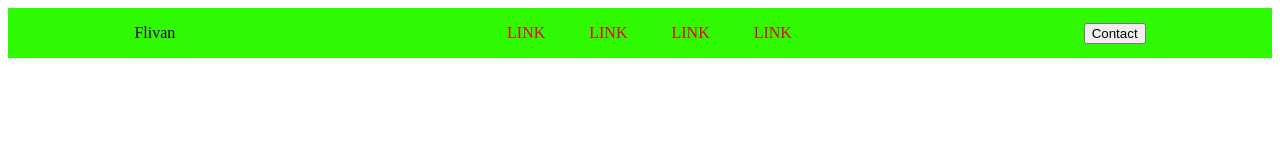
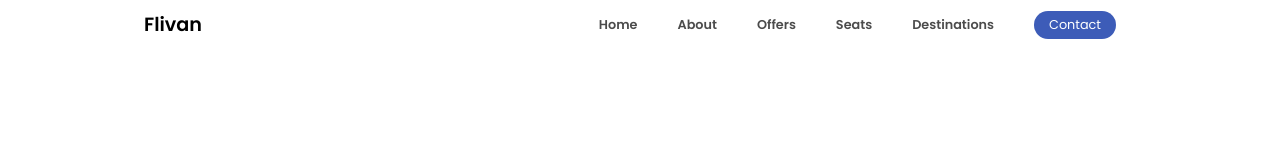
Before and after one commit to MerabetAbdelkarim/Template-one-html-css, a plain HTML site: page index.html in a window 1280 px wide. Drawn offline with Linux system fonts and the light colour scheme.

Commit message:
add navbar

```diff
--- a/index.html
+++ b/index.html
@@ -3,24 +3,45 @@
 <head>
     <meta charset="UTF-8">
     <meta name="viewport" content="width=device-width, initial-scale=1.0">
+    <meta name="viewport" content="width=device-width, initial-scale=1.0">
+    <link rel="preconnect" href="https://fonts.googleapis.com">
+    <link rel="preconnect" href="https://fonts.gstatic.com" crossorigin>
+    <link href="https://fonts.googleapis.com/css2?family=Poppins:wght@400;600&display=swap" rel="stylesheet">
     <link rel="stylesheet" href="style.css">
     <title>Document</title>
 </head>
 <body>
-    <div class="navbar">
+    <nav class="navbar">
         <div class="container">
             <div class="logo">
                 Flivan
             </div>
-            <ul>
-                <li><a href="#">Link</a></li>
-                <li><a href="#">Link</a></li>
-                <li><a href="#">Link</a></li>
-                <li><a href="#">Link</a></li>
+            <input type="checkbox" id="nav-toggle">
+            <label for="nav-toggle" class="nav-toggle-label">
+                <span class="bar-one"></span>
+                <span class="bar-two"></span>
+                <span class="bar-tree"></span>
+            </label>
+            <ul class="menu">
+                <li><a href="#">home</a></li>
+                <li><a href="#">About</a></li>
+                <li><a href="#">Offers</a></li>
+                <li><a href="#">Seats</a></li>
+                <li><a href="#">Destinations</a></li>
+                <li><button>Contact</button></li>
             </ul>
-            <button>Contact</button>
+
         </div>
-
-    </div>
+        <script>
+            document.getElementById('nav-toggle').addEventListener('click', function() {
+            var menu = document.querySelector('.menu');
+            menu.style.display = menu.style.display === 'flex' ? 'none' : 'flex';
+            });
+            document.getElementById('nav-toggle').addEventListener('click', function() {
+            var toggle = document.querySelector('.nav-toggle-label');
+            toggle.classList.toggle('click');
+            });
+        </script>
+    </nav>
 </body>
 </html>
--- a/style.css
+++ b/style.css
@@ -1,34 +1,134 @@
+* {
+    margin: 0;
+    padding: 0;
+    box-sizing: border-box;
+    font-family: "Poppins", sans-serif;
+    font-weight: 400;
+    font-style: normal;
+}
+:root {
+    --primary-color: #3d5cb8;
+    --primary-color-dark: #334c99;
+    --text-dark: #0f172a;
+    --text-light: #64748b;
+    --extra-light: #f1f5f9;
+    --white: #ffffff;
+    --max-width: 1200px;
+}
 .navbar{
-    background-color: #30fa03;
+    background-color: #fff;
+    padding: 10px 20px;
 }
 .navbar .container{
     margin: auto 10%;
     display: flex;
-    flex-direction: row;
     justify-content: space-between;
     align-items: center;
+}
+.navbar .logo{
+    font-size: 1.2rem;
+    font-weight: 600;
+    text-transform: capitalize;
+}
+.menu {
+    list-style: none;
+    display: flex;
+    align-items: center;
+    background-color: #fff;
 }
 .navbar ul li {
     list-style: none;
     display: inline-block;
     margin: 0 20px;
     position: relative;
+    font-size: 0.8rem;
+
 }
 .navbar ul li a{
     text-decoration: none;
-    color: #eb0000;
-    text-transform: uppercase;
+    color: #000000;
+    text-transform: capitalize;
+    opacity: 0.7;
+    font-weight: 600;
+    transition: all 0.3s;
 }
-.navbar ul li::after{
-    content: '';
+.navbar ul li a:hover{
+    opacity: 1;
+}
+.navbar button{
+    background-color: var(--primary-color);
+    border: none;
+    padding: 5px  15px;
+    border-radius: 15px;
+    color: #fff;
+    font-weight: 400;
+    font-size: 0.8rem;
+}
+
+#nav-toggle{
+    display: none;
+}
+.nav-toggle-label{
+    display: none;
+    cursor: pointer;
+}
+
+.nav-toggle-label span{
+    display: block;
+    width: 30px;
     height: 3px;
-    width: 0%;
-    background-color: #30fa03;
-    position: absolute;
-    left: 0;
-    bottom: -10px;
+    background-color: #000000;
+    margin-bottom: 5px;
     transition: all 0.5s;
 }
-.navbar ul li:hover::after{
-    width: 100%;
+
+.nav-toggle-label .bar-one{
+    transform: rotate(0deg);
 }
+.nav-toggle-label .bar-two{
+    opacity: 1;
+    margin: 5px;
+}
+.nav-toggle-label .bar-tree{
+    transform: rotate(0deg);
+}
+
+.nav-toggle-label.click .bar-one{
+
+    transform: rotate(45deg);
+    transform-origin: 15% 15%;
+}
+.nav-toggle-label.click .bar-two{
+    opacity: 0;
+}
+.nav-toggle-label.click .bar-tree{
+    transform: rotate(-45deg);
+    transform-origin: 10% 20%;
+}
+
+@media (max-width: 768px) {
+    .menu{
+        display: none;
+        flex-direction: column;
+        position: absolute;
+        align-items: start;
+        margin: auto 10%;
+        top: 50px;
+        left: 0;
+        width: 90%;
+    }
+
+    .menu li{
+        margin-right: 0;
+        padding: 10px 20px;
+    }
+
+    .menu button{
+        margin-left: -10px;
+        display: block;
+    }
+
+    .nav-toggle-label{
+        display: block;
+    }
+}
```
Also changed, not shown: header.jpg (added), 2 other files.
